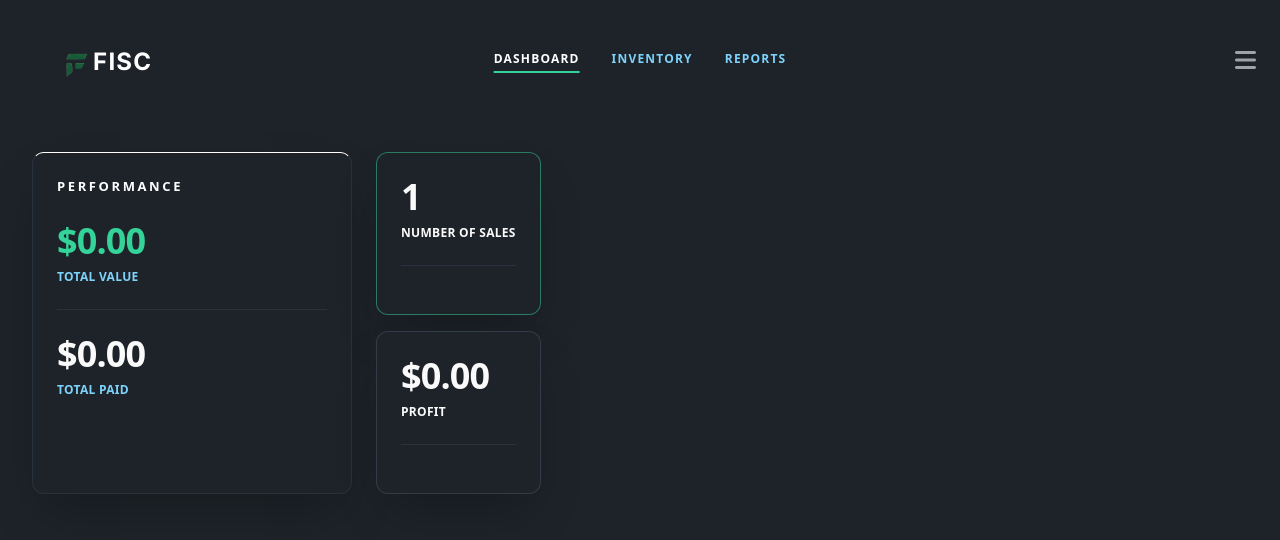
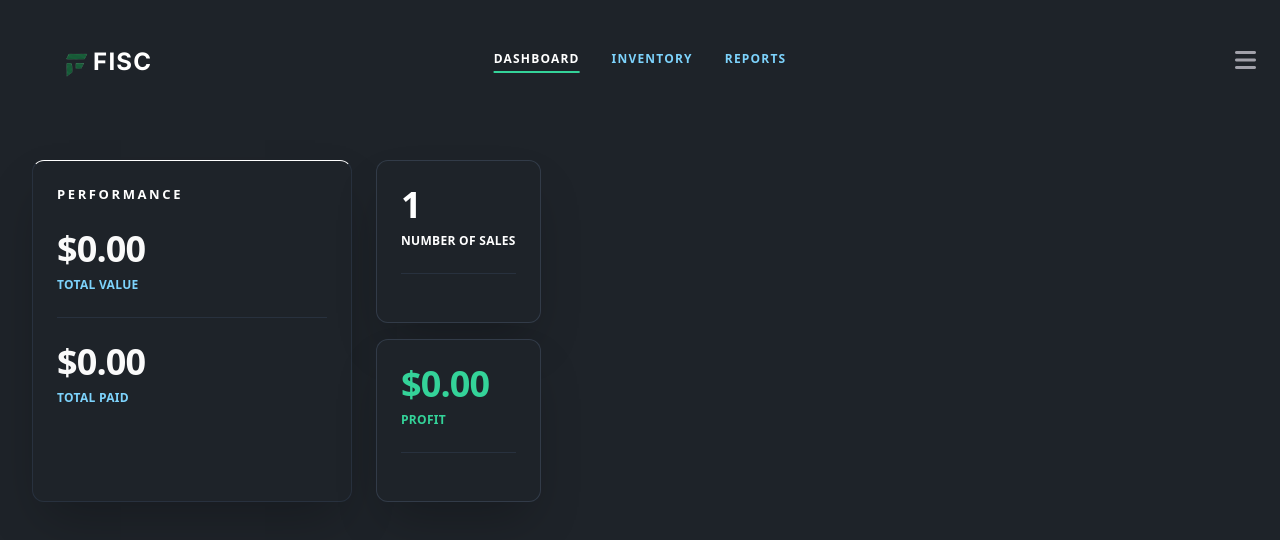
Before and after one commit to heyitsmattox/fisc, a React (Vite) app: page /dashboard in a window 1280 px wide. Shown: the top 540 px of the page. Built offline with nearby package versions, Linux system fonts and the light colour scheme; no server answers; the database is empty; a web font is replaced by a local one.

Commit message:
updated UI on the dashboard

```diff
--- a/src/shared-components/Dashboard.tsx
+++ b/src/shared-components/Dashboard.tsx
@@ -21,20 +21,21 @@ export const Dashboard = () => {
   return (
     <>
       <Navbar showNavbarMenuIcon={true} showFiscImageLogo={false} />
-      <div className="p-8 min-h-screen]">
-        <div className="max-w-7xl mx-auto flex flex-col gap-10"></div>
+      <div className="p-8 min-h-screen mx-auto max-w-7xl px-4 sm:px-6 lg:px-8 py-10">
+        <div className=" mx-auto flex flex-col gap-10"></div>
         <div className="flex w-full gap-6">
           <PerformanceCard totalProfit={totalProfit} totalPaid={totalPaid} />
           <div className="flex flex-col gap-4">
             <MetricCard
               metricString={"Number of Sales"}
               metric={numberOfSales}
-              backgroundVariant="emerald"
+              backgroundVariant="default"
             />
             <MetricCard
               metricString={"Profit"}
               metric={profit}
               backgroundVariant="default"
+              textColorVariant="emerald"
             />
           </div>
         </div>
--- a/src/shared-components/PerformanceCard.tsx
+++ b/src/shared-components/PerformanceCard.tsx
@@ -18,7 +18,7 @@ export const PerformanceCard = ({
       </h2>
       <div className="flex flex-col">
         <div className="border-b border-slate-700/50 pb-6 mb-6">
-          <div className="text-3xl md:text-4xl font-bold text-emerald-400 tracking-tight">
+          <div className="text-3xl md:text-4xl font-bold text-zinc-50 tracking-tight">
             {formatCurrency(totalProfit)}
           </div>
           <div className="text-sky-300 text-xs font-bold uppercase mt-2 tracking-wide">
--- a/src/shared-components/dashboard/MetricCard.tsx
+++ b/src/shared-components/dashboard/MetricCard.tsx
@@ -5,9 +5,10 @@ interface MetricCardProps {
   metric: number;
   backgroundVariant?: "emerald" | "rose" | "default";
   metricString: "Number of Sales" | "Profit" | "ROI";
+  textColorVariant?: "emerald" | "default";
 }
 
-export const MetricCard = ({metric, metricString, backgroundVariant = "default"}: MetricCardProps): JSX.Element => {
+export const MetricCard = ({metric, metricString, backgroundVariant = "default", textColorVariant = "default"}: MetricCardProps): JSX.Element => {
 
   const borderVariants = {
     emerald: "border-emerald-400/50",
@@ -15,14 +16,20 @@ export const MetricCard = ({metric, metricString, backgroundVariant = "default"}
     slate: "border-slate-600/50",
   };
 
+  const textColorVariants = {
+    emerald: "text-emerald-400",
+    default: "text-white",
+  };
+
   const borderColor = borderVariants[backgroundVariant as keyof typeof borderVariants] || borderVariants.slate;
+  const textColor = textColorVariants[textColorVariant as keyof typeof textColorVariants] || textColorVariants.default;
 
   const displayProfitValue  = metricString === "Profit"
     ? formatCurrency(metric)
     : metric.toLocaleString();
 
   return (
-     <div className={`w-full sm:max-w-sm md:max-w-xs bg-[#1E2329] border ${borderColor} rounded-xl p-6 shadow-2xl flex flex-col gap-6 mx-auto md:mx-0`}>
+     <div className={`w-full sm:max-w-sm md:max-w-xs bg-[#1E2329] border ${borderColor} rounded-xl p-6 shadow-2xl flex flex-col gap-6 mx-auto md:mx-0 ${textColor}`}>
       <div className="flex flex-col">
         <div className="border-b border-slate-700/50 pb-6 mb-6">
           <div className="text-3xl md:text-4xl font-bold  tracking-tight">
```
